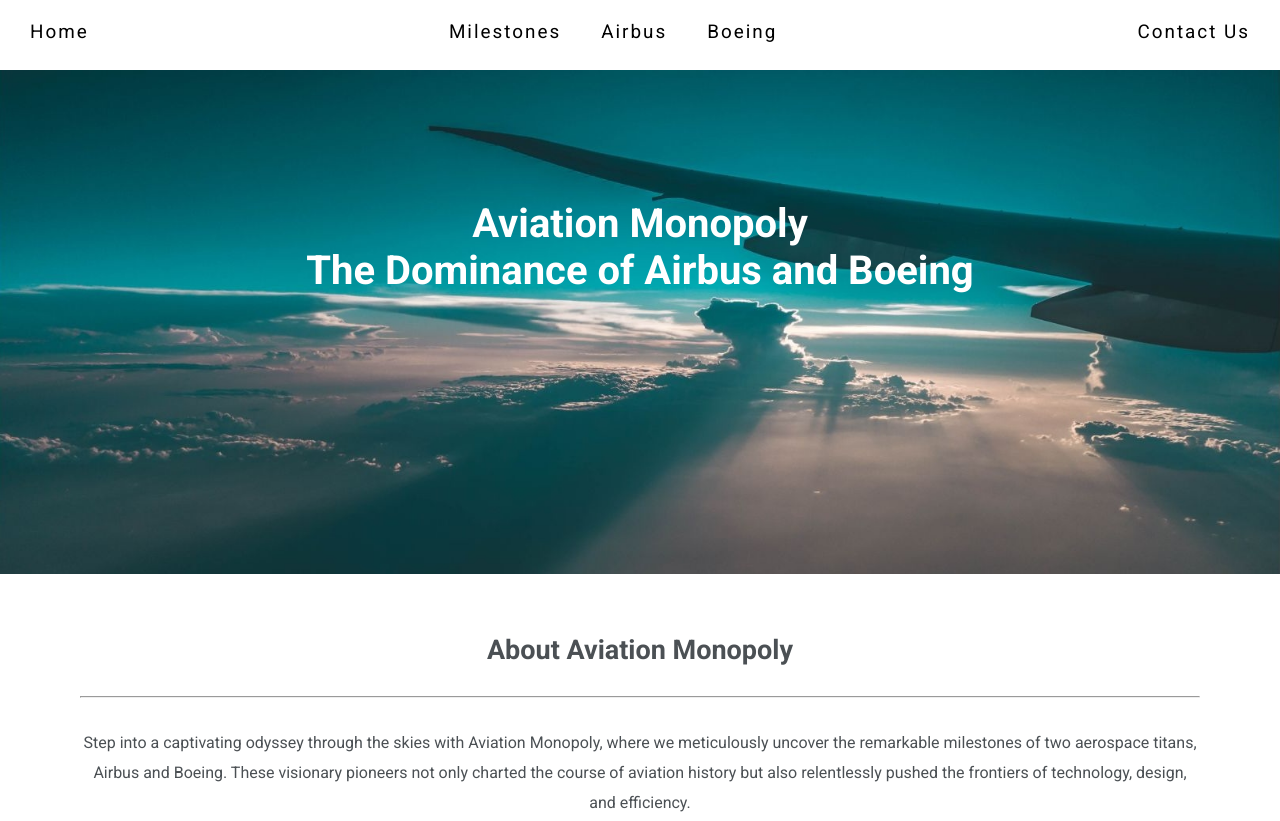
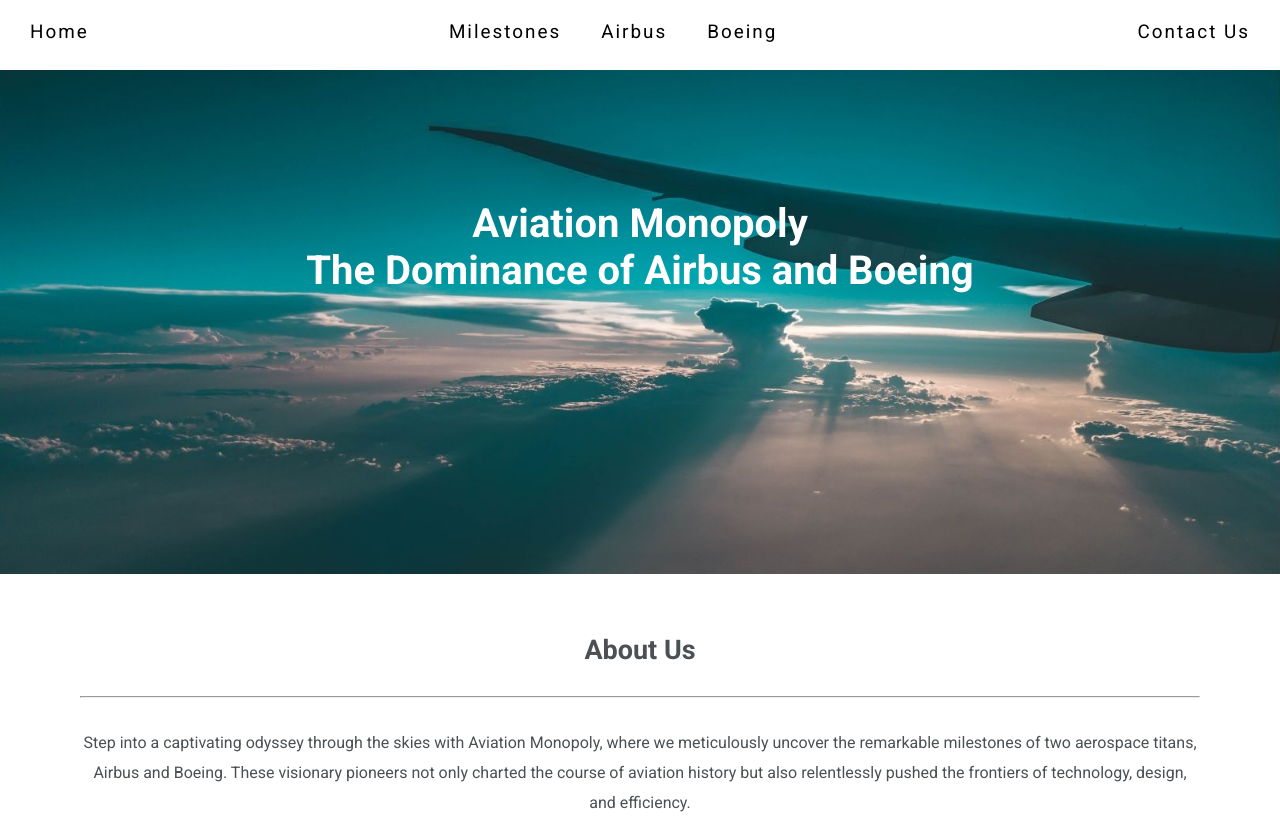
Before and after one commit to BryanGon13/Aviation-Monopoly, a plain HTML site: page index.html in a window 1280 px wide. Shown: the top 821 px of the page. Drawn offline with Linux system fonts and the light colour scheme.

Commit message:
Update Read.Me

```diff
--- a/index.html
+++ b/index.html
@@ -81,7 +81,7 @@
     </main>
 
     <section class="about-section">
-      <h2>About Aviation Monopoly</h2>
+      <h2>About Us</h2>
       <hr>
       <p>
         Step into a captivating odyssey through the skies with Aviation Monopoly,
```
Also changed, not shown: Documents/ReadMe_Images/About_us.png (added), Documents/ReadMe_Images/Contact_Us.png (added), Documents/ReadMe_Images/Footer.png (added), Documents/ReadMe_Images/Milestones.png (added), 4 other files.
